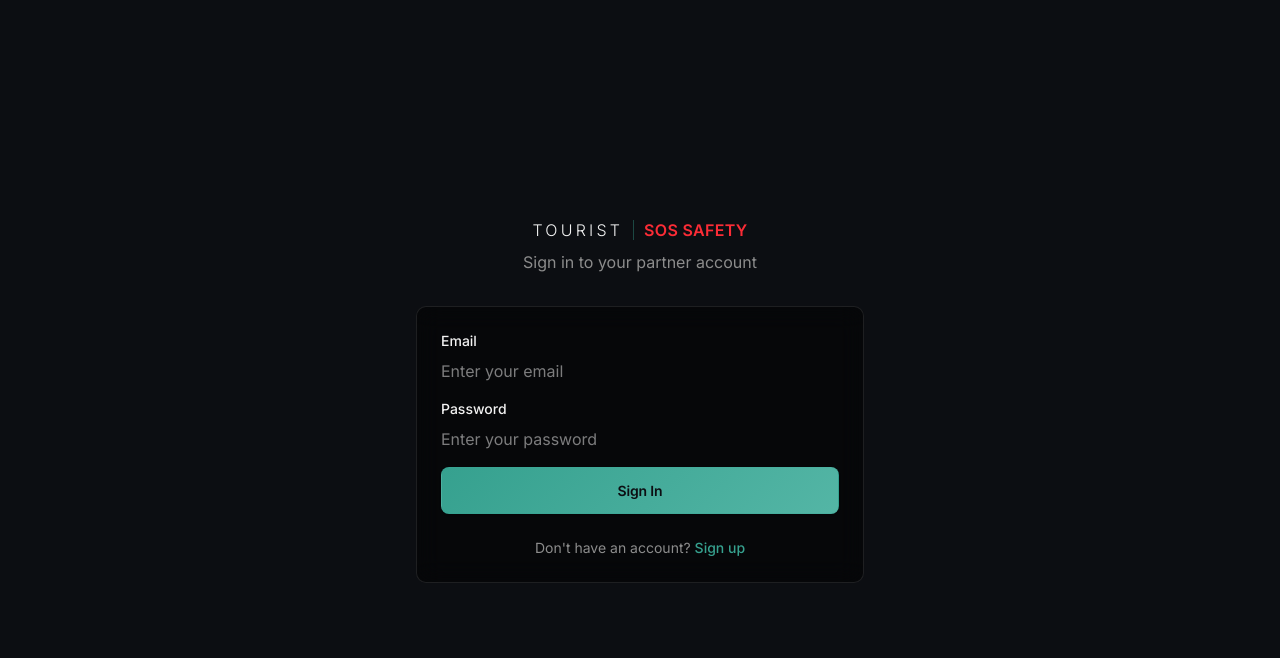
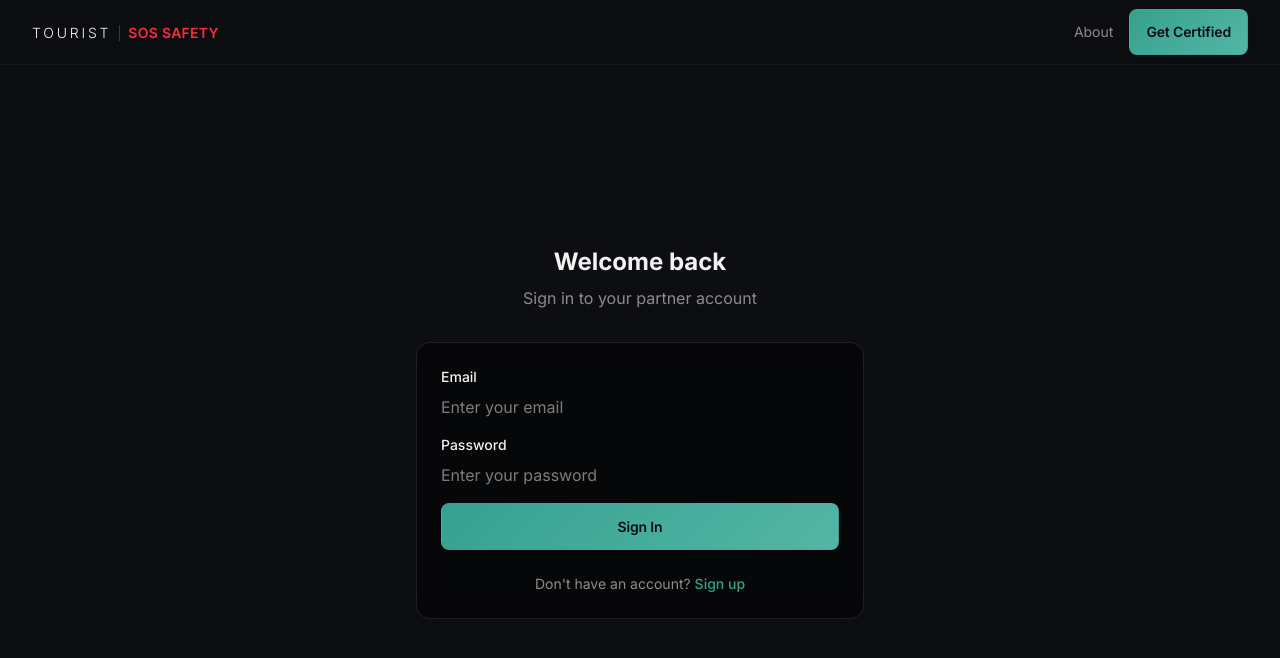
Before and after one commit to jqrzzz/SOSSAFE, a Next.js app: page /auth/login in a window 1280 px wide. Shown: the top 658 px of the page. Built offline with nearby package versions, Linux system fonts and the light colour scheme.

Commit message:
fix: standardize header styles across all pages\n\nConsistent header and layout updates for about, login, and sign-up pages.

```diff
--- a/app/about/page.tsx
+++ b/app/about/page.tsx
@@ -1,20 +1,45 @@
 "use client"
 
-import { useState } from "react"
 import Link from "next/link"
 import { MetricCard } from "@/components/ui/metric-card"
 import { FeatureCard } from "@/components/ui/feature-card"
 import { Accordion, AccordionItem, AccordionTrigger, AccordionContent } from "@/components/ui/accordion"
 import { IconContainer } from "@/components/ui/icon-container"
-import { MarketingHeader } from "@/components/MarketingHeader"
 import { Logo } from "@/components/Logo"
 
 export default function AboutPage() {
-  const [isDarkMode, setIsDarkMode] = useState(true)
-
   return (
-    <div className={`min-h-screen bg-background ${isDarkMode ? "dark" : ""}`}>
-      <MarketingHeader isDarkMode={isDarkMode} setIsDarkMode={setIsDarkMode} />
+    <div className="min-h-screen bg-background dark">
+      {/* Header - matching homepage style */}
+      <header className="fixed top-0 w-full z-50 border-b border-border/50 bg-background/95 backdrop-blur-sm">
+        <div className="max-w-7xl mx-auto px-4 sm:px-6 lg:px-8">
+          <div className="flex justify-between items-center h-16">
+            <Link href="/">
+              <Logo size="default" />
+            </Link>
+            <div className="flex items-center gap-4">
+              <Link
+                href="/"
+                className="text-sm text-muted-foreground hover:text-foreground transition-colors"
+              >
+                Home
+              </Link>
+              <Link
+                href="/auth/login"
+                className="text-sm text-muted-foreground hover:text-foreground transition-colors"
+              >
+                Login
+              </Link>
+              <Link
+                href="/auth/sign-up"
+                className="btn-primary-gradient px-4 py-2 rounded-lg text-sm font-medium text-white transition-all duration-300"
+              >
+                Get Certified
+              </Link>
+            </div>
+          </div>
+        </div>
+      </header>
 
       {/* Hero Section */}
       <section className="pt-32 pb-20 sm:pt-40 sm:pb-24 lg:pt-44 lg:pb-28">
--- a/app/auth/login/page.tsx
+++ b/app/auth/login/page.tsx
@@ -36,16 +36,40 @@ export default function LoginPage() {
   }
 
   return (
-    <div className="min-h-screen bg-background flex items-center justify-center px-4 dark">
-      <div className="w-full max-w-md">
-        <div className="text-center mb-8">
-          <Link href="/" className="inline-block">
-            <Logo size="lg" />
-          </Link>
-          <p className="text-muted-foreground mt-2">Sign in to your partner account</p>
+    <div className="min-h-screen bg-background flex flex-col dark">
+      {/* Header - matching homepage style */}
+      <header className="sticky top-0 z-40 border-b border-border/50 bg-background/95 backdrop-blur-sm">
+        <div className="max-w-7xl mx-auto px-4 sm:px-6 lg:px-8">
+          <div className="flex justify-between items-center h-16">
+            <Link href="/">
+              <Logo size="default" />
+            </Link>
+            <div className="flex items-center gap-4">
+              <Link
+                href="/about"
+                className="text-sm text-muted-foreground hover:text-foreground transition-colors"
+              >
+                About
+              </Link>
+              <Link
+                href="/auth/sign-up"
+                className="btn-primary-gradient px-4 py-2 rounded-lg text-sm font-medium text-white transition-all duration-300"
+              >
+                Get Certified
+              </Link>
+            </div>
+          </div>
         </div>
+      </header>
 
-        <div className="glass-card p-6 rounded-lg border border-border/50">
+      <div className="flex-1 flex items-center justify-center px-4 py-12">
+        <div className="w-full max-w-md">
+          <div className="text-center mb-8">
+            <h1 className="text-2xl font-bold text-foreground mb-2">Welcome back</h1>
+            <p className="text-muted-foreground">Sign in to your partner account</p>
+          </div>
+
+          <div className="glass-card p-6 rounded-xl border border-border/50">
           <form onSubmit={handleSubmit} className="space-y-4">
             {error && (
               <div className="p-3 rounded-lg bg-red-50 dark:bg-red-900/20 border border-red-200 dark:border-red-800 text-red-700 dark:text-red-400 text-sm">
@@ -101,6 +125,7 @@ export default function LoginPage() {
             </div>
           </div>
         </div>
+        </div>
       </div>
     </div>
   )
--- a/app/auth/sign-up/page.tsx
+++ b/app/auth/sign-up/page.tsx
@@ -72,16 +72,40 @@ export default function SignUpPage() {
 
   if (step === "type") {
     return (
-      <div className="min-h-screen bg-background flex items-center justify-center px-4 dark">
+      <div className="min-h-screen bg-background flex flex-col dark">
+        {/* Header - matching homepage style */}
+        <header className="sticky top-0 z-40 border-b border-border/50 bg-background/95 backdrop-blur-sm">
+          <div className="max-w-7xl mx-auto px-4 sm:px-6 lg:px-8">
+            <div className="flex justify-between items-center h-16">
+              <Link href="/">
+                <Logo size="default" />
+              </Link>
+              <div className="flex items-center gap-4">
+                <Link
+                  href="/about"
+                  className="text-sm text-muted-foreground hover:text-foreground transition-colors"
+                >
+                  About
+                </Link>
+                <Link
+                  href="/auth/login"
+                  className="text-sm text-muted-foreground hover:text-foreground transition-colors"
+                >
+                  Login
+                </Link>
+              </div>
+            </div>
+          </div>
+        </header>
+
+        <div className="flex-1 flex items-center justify-center px-4 py-12">
           <div className="w-full max-w-lg">
             <div className="text-center mb-8">
-            <Link href="/" className="inline-block">
-              <Logo size="lg" />
-            </Link>
-            <p className="text-muted-foreground mt-2">Join the SOS Safe Certified Network</p>
+              <h1 className="text-2xl font-bold text-foreground mb-2">Get Certified</h1>
+              <p className="text-muted-foreground">Join the SOS Safe Certified Network</p>
             </div>
 
-          <div className="glass-card p-6 rounded-lg border border-border/50">
+            <div className="glass-card p-6 rounded-xl border border-border/50">
             <h2 className="text-xl font-semibold mb-6 text-center">What type of organization are you?</h2>
 
             <div className="space-y-4">
@@ -133,22 +157,47 @@ export default function SignUpPage() {
           </div>
           </div>
         </div>
+      </div>
     )
   }
 
   return (
-    <div className="min-h-screen bg-background flex items-center justify-center px-4 py-8 dark">
+    <div className="min-h-screen bg-background flex flex-col dark">
+      {/* Header - matching homepage style */}
+      <header className="sticky top-0 z-40 border-b border-border/50 bg-background/95 backdrop-blur-sm">
+        <div className="max-w-7xl mx-auto px-4 sm:px-6 lg:px-8">
+          <div className="flex justify-between items-center h-16">
+            <Link href="/">
+              <Logo size="default" />
+            </Link>
+            <div className="flex items-center gap-4">
+              <Link
+                href="/about"
+                className="text-sm text-muted-foreground hover:text-foreground transition-colors"
+              >
+                About
+              </Link>
+              <Link
+                href="/auth/login"
+                className="text-sm text-muted-foreground hover:text-foreground transition-colors"
+              >
+                Login
+              </Link>
+            </div>
+          </div>
+        </div>
+      </header>
+
+      <div className="flex-1 flex items-center justify-center px-4 py-12">
         <div className="w-full max-w-md">
           <div className="text-center mb-8">
-          <Link href="/" className="inline-block">
-            <Logo size="lg" />
-          </Link>
-          <p className="text-muted-foreground mt-2">
+            <h1 className="text-2xl font-bold text-foreground mb-2">
               {partnerType === "accommodation" ? "Accommodation Provider" : "Tour Operator"} Registration
-          </p>
+            </h1>
+            <p className="text-muted-foreground">Complete your account details</p>
           </div>
 
-        <div className="glass-card p-6 rounded-lg border border-border/50">
+          <div className="glass-card p-6 rounded-xl border border-border/50">
             <button
               onClick={() => setStep("type")}
               className="flex items-center gap-2 text-sm text-muted-foreground hover:text-foreground mb-4 transition-colors"
@@ -262,5 +311,6 @@ export default function SignUpPage() {
         </div>
         </div>
       </div>
+    </div>
   )
 }
```
Lines whose indentation alone changed are shown as unchanged.
